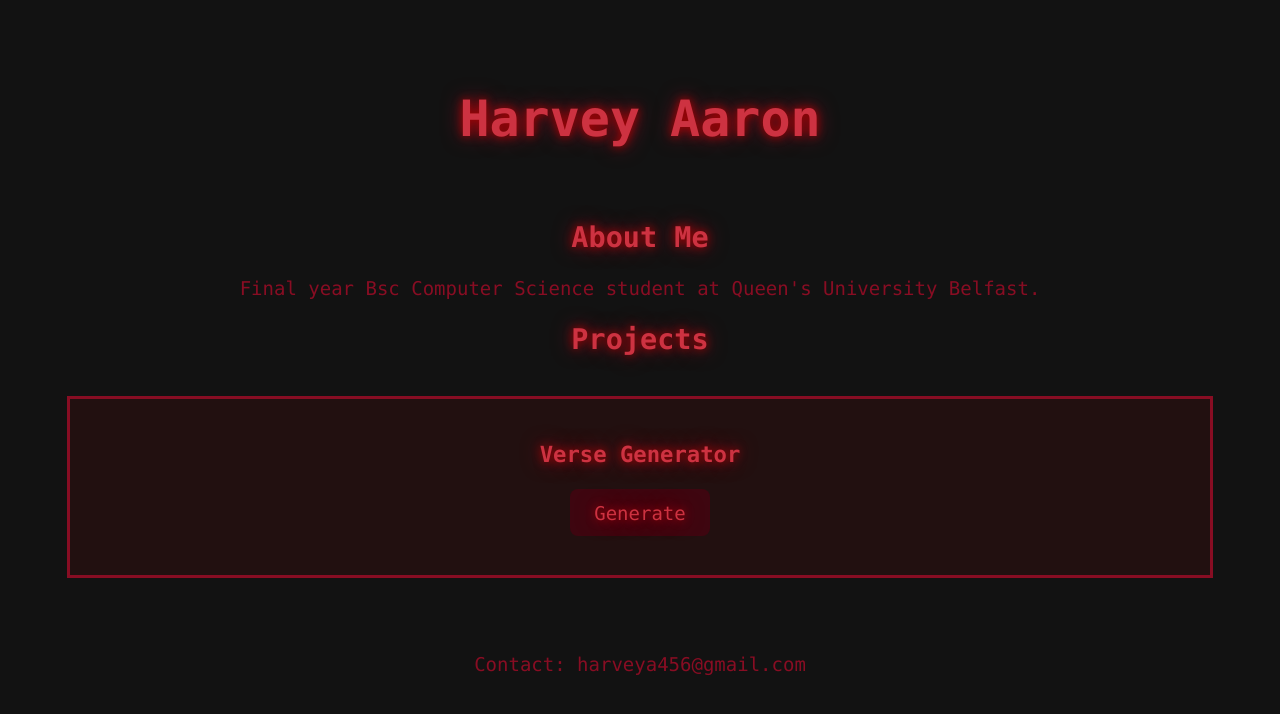
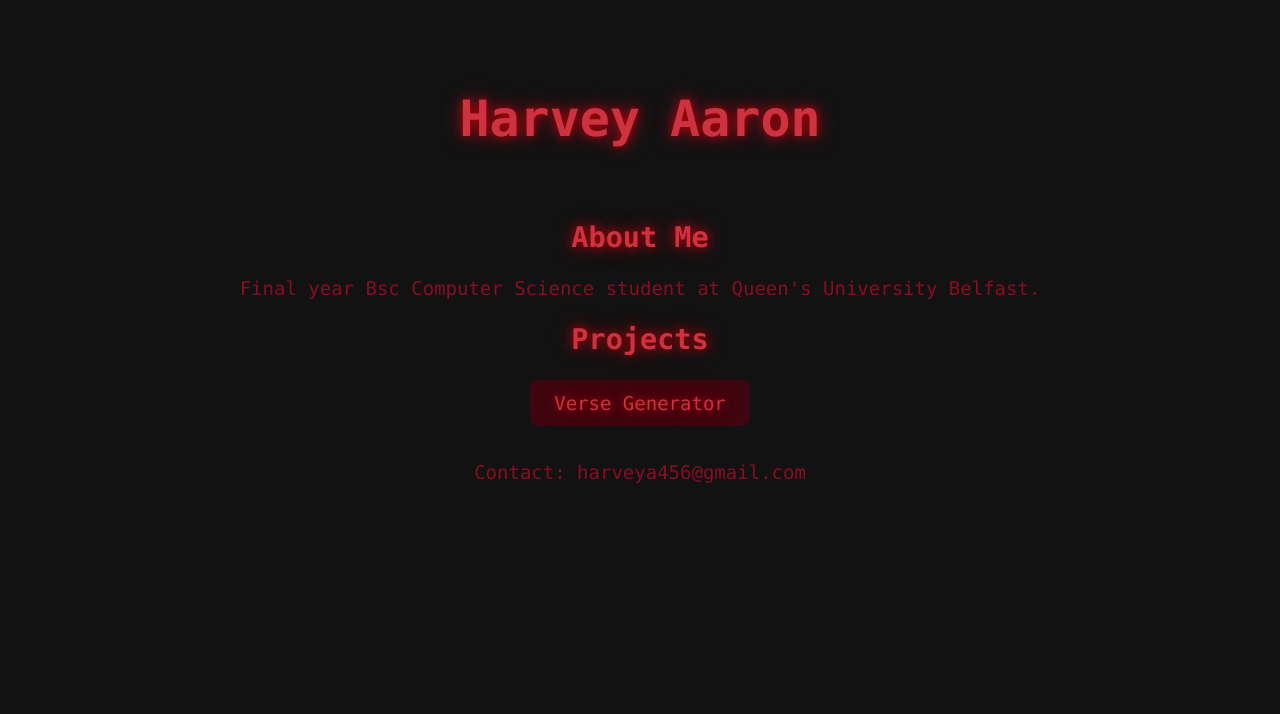
Before and after one commit to harvv1/Website-harvv1.xyz, a React (Vite) app: page / in a window 1280 px wide. Shown: the top 714 px of the page. Built offline with nearby package versions, Linux system fonts and the light colour scheme.

Commit message:
restructure

```diff
--- a/src/App.tsx
+++ b/src/App.tsx
@@ -3,10 +3,27 @@ import { generate } from "../verse-generator/src/generate.ts";
 import "./App.css";
 
 function App() {
-  //const [count, setCount] = useState(0)
   const [message, setMessage] = useState<string>("");
+  const [isShow, setIsShow] = useState(false);
+
   const handleClick = () => {
     setMessage(generate());
+  };
+
+  const toggleOnClick = () => {
+    setIsShow(!isShow);
+  };
+
+  const verseGenerator = () => {
+    return (
+      <div className="project">
+        <h3 className="glow"></h3>
+        <button id="myButton" className="glow" onClick={handleClick}>
+          Generate
+        </button>
+        <p>{message}</p>
+      </div>
+    );
   };
 
   return (
@@ -24,16 +41,10 @@ function App() {
         </section>
         <section id="projects">
           <h2 className="glow">Projects</h2>
-          <div className="project">
-            <h3 className="glow">Verse Generator</h3>
-            <button id="myButton" className="glow" onClick={handleClick}>
-              Generate
-            </button>
-            {
-              //<div id="output"></div>
-            }
-            <p>{message}</p>
-          </div>
+          <button id="myButton" className="glow" onClick={toggleOnClick}>
+            Verse Generator
+          </button>
+          {isShow && verseGenerator()}
         </section>
         <footer>
           <p>Contact: harveya456@gmail.com</p>
```
